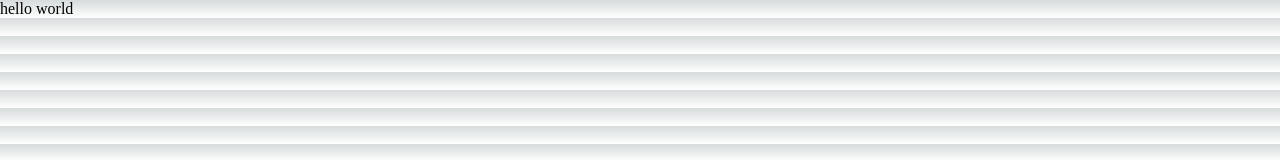
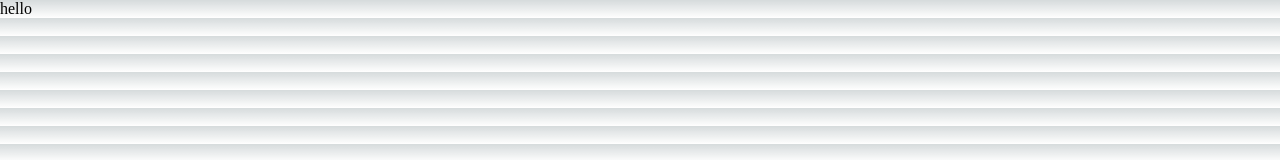
Before and after one commit to csandoval18/blog-app, a Next.js app in the folder client/: page / in a window 1280 px wide. Shown: the top 160 px of the page. Built offline with nearby package versions, Linux system fonts and the light colour scheme.

Commit message:
added tailwind to project

```diff
--- a/client/components/Navbar.tsx
+++ b/client/components/Navbar.tsx
@@ -3,7 +3,7 @@ import React from "react"
 interface NavbarProps {}
 
 const Navbar: React.FC<NavbarProps> = () => {
-	return <div></div>
+	return <nav>hello</nav>
 }
 
 export default Navbar
--- a/client/package.json
+++ b/client/package.json
@@ -19,5 +19,10 @@
     "react": "18.2.0",
     "react-dom": "18.2.0",
     "typescript": "4.9.4"
+  },
+  "devDependencies": {
+    "autoprefixer": "^10.4.13",
+    "postcss": "^8.4.20",
+    "tailwindcss": "^3.2.4"
   }
 }
--- a/client/pages/index.tsx
+++ b/client/pages/index.tsx
@@ -1,9 +1,14 @@
 import React from "react"
+import Navbar from "../components/Navbar"
 
 interface indexProps {}
 
 const index: React.FC<indexProps> = () => {
-	return <div>hello world</div>
+	return (
+		<>
+			<Navbar></Navbar>
+		</>
+	)
 }
 
 export default index
--- /dev/null
+++ b/client/postcss.config.ts
@@ -0,0 +1,8 @@
+export {}
+
+module.exports = {
+	plugins: {
+		tailwindcss: {},
+		autoprefixer: {},
+	},
+}
```
Also changed, not shown: client/tailwind.config.ts (added, +10 -0 lines), 1 other file (tests, documents, lock files or other folders).
